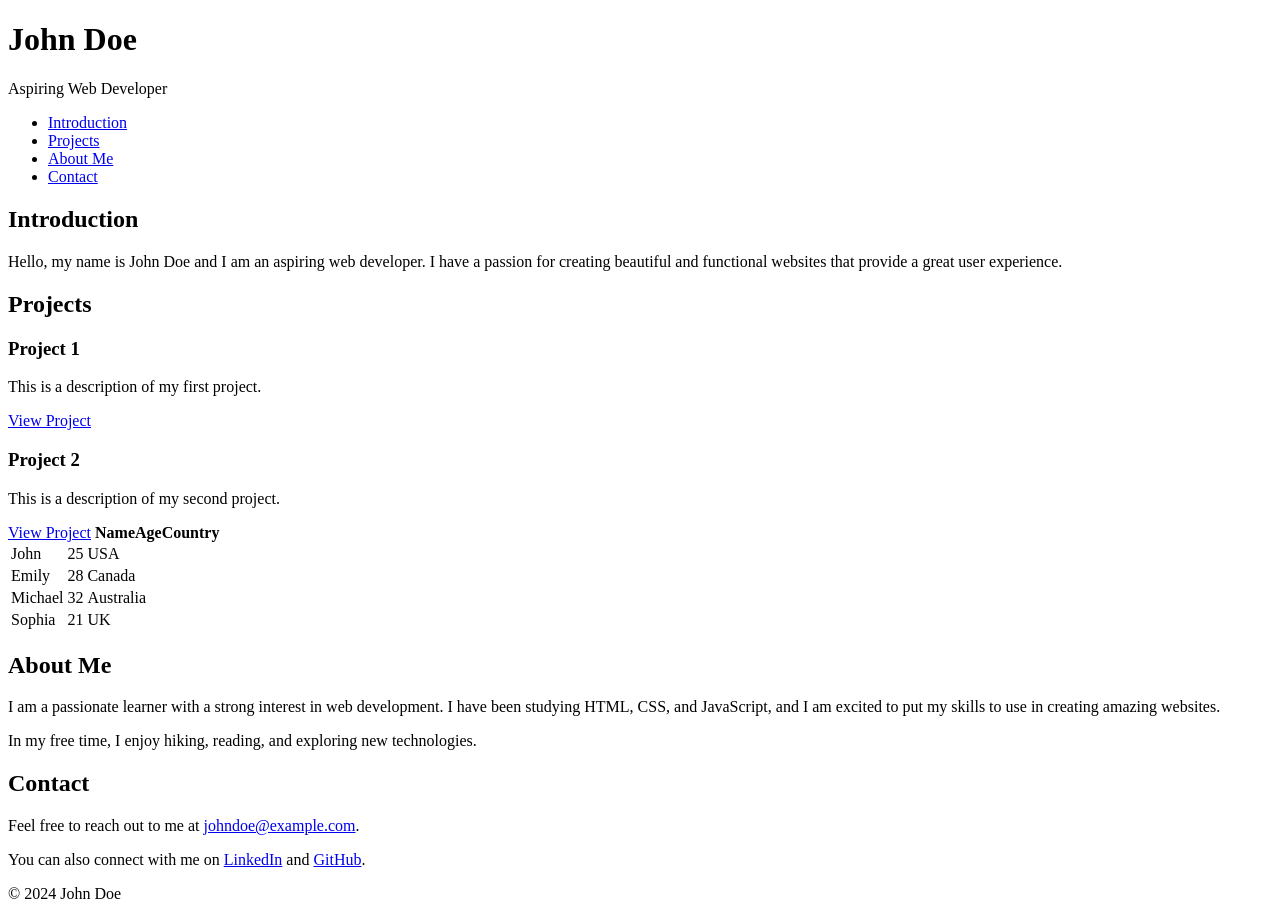
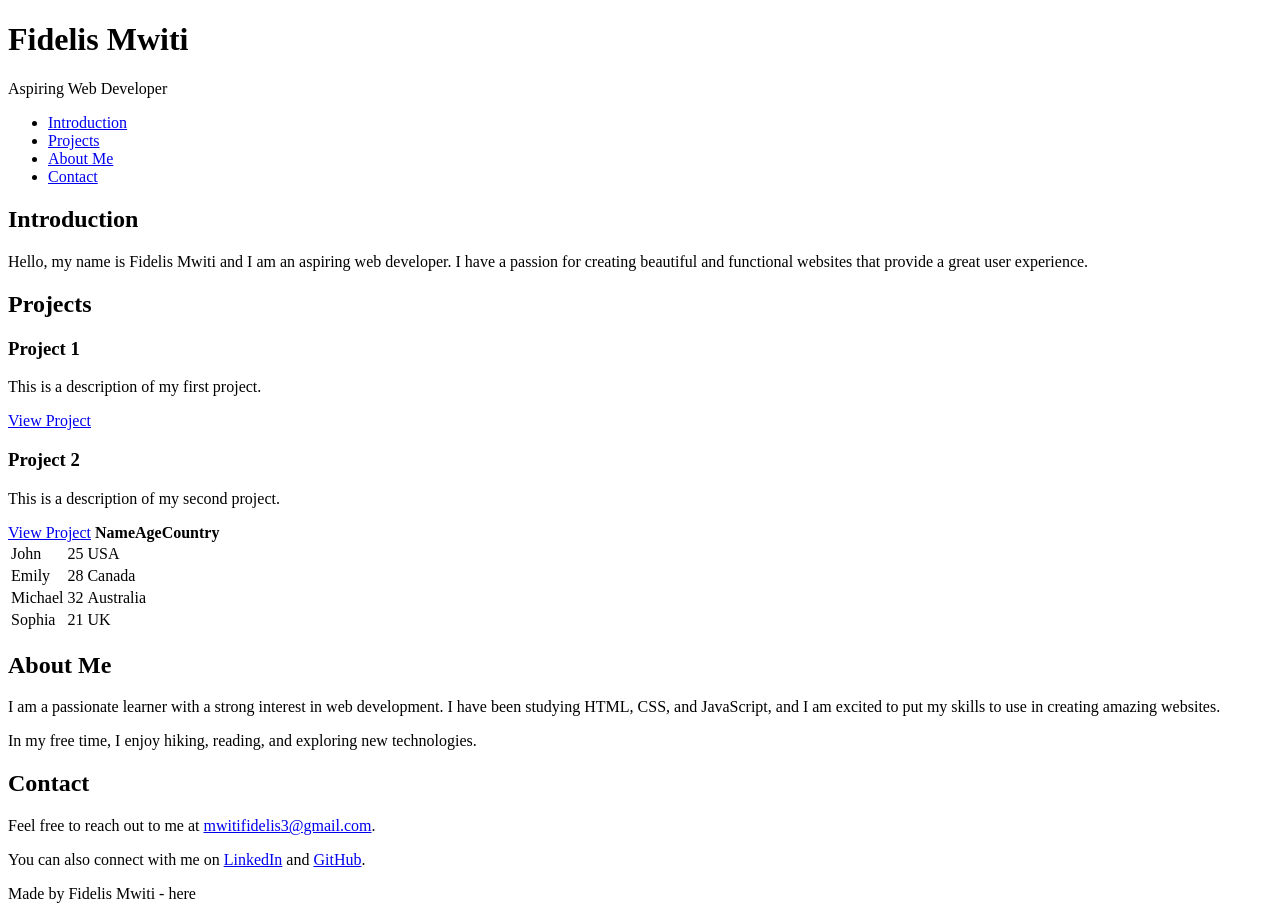
Before and after one commit to mwiti-fidelis/My_First_Portfolio, a plain HTML site: page html_basic/index.html in a window 1280 px wide. Drawn offline with Linux system fonts and the light colour scheme.

Commit message:
footer correction on index.html

```diff
--- a/html_basic/index.html
+++ b/html_basic/index.html
@@ -2,11 +2,11 @@
 <html lang="en">
 <head>
   <meta charset="UTF-8">
-  <title>John Doe - Personal Portfolio</title>
+  <title>Fidelis Mwiti - Personal Portfolio</title>
 </head>
 <body>
   <header>
-    <h1>John Doe</h1>
+    <h1>Fidelis Mwiti </h1>
     <p>Aspiring Web Developer</p>
   </header>
   <nav>
@@ -20,7 +20,7 @@
   <main>
     <section id="introduction">
       <h2>Introduction</h2>
-      <p>Hello, my name is John Doe and I am an aspiring web developer. I have a passion for creating beautiful and functional websites that provide a great user experience.</p>
+      <p>Hello, my name is Fidelis Mwiti and I am an aspiring web developer. I have a passion for creating beautiful and functional websites that provide a great user experience.</p>
     </section>
     <section id="projects">
       <h2>Projects</h2>
@@ -69,12 +69,13 @@
     </section>
     <section id="contact">
       <h2>Contact</h2>
-      <p>Feel free to reach out to me at <a href="mailto:johndoe@example.com">johndoe@example.com</a>.</p>
-      <p>You can also connect with me on <a href="https://www.linkedin.com/in/johndoe" target="_blank">LinkedIn</a> and <a href="https://github.com/johndoe" target="_blank">GitHub</a>.</p>
+      <p>Feel free to reach out to me at <a href="mwitifidelis3@gmail.com">mwitifidelis3@gmail.com</a>.</p>
+      <p>You can also connect with me on <a href="https://www.linkedin.com/in/mwiti-fidelis-" target="_blank">LinkedIn</a> and <a href="https://github.com/mwiti-fidelis" target="_blank">GitHub</a>.</p>
     </section>
   </main>
   <footer>
-    <p>&copy; 2024 John Doe</p>
+    <p>Made by Fidelis Mwiti - <a hre="https://github.com/mwiti-fidelis/"target="_blank">here</a>
+    </p>
   </footer>
 </body>
 </html>
```
